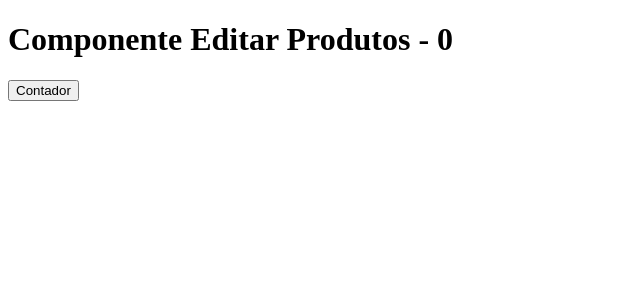
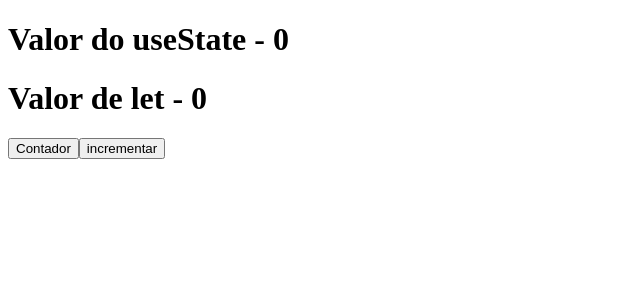
Before and after one commit to LuizHNR/2-semestre-Front, a React (Vite) app in the folder aula-07-2sem/aula07/: page /editar/produtos/1 in a window 1280 px wide. Shown: the top 300 px of the page, without its empty margins (0-640 px from the left). Built offline with nearby package versions, Linux system fonts and the light colour scheme.

Commit message:
useEffect

```diff
--- a/aula-07-2sem/aula07/src/routes/EditarProdutos/index.tsx
+++ b/aula-07-2sem/aula07/src/routes/EditarProdutos/index.tsx
@@ -1,5 +1,4 @@
-import { useState } from "react";
-import { useParams } from "react-router-dom";
+import { useEffect, useState } from "react";
 
 export default function EditarProdutos(){
 
@@ -17,17 +16,28 @@ export default function EditarProdutos(){
     //     msg = "A informação passada está incorreta";
     // }
 
-    const[count, setCount] = useState(0);
+    const[count, setCount] = useState<number>(0);
+    let numero = 0;
 
     const incrementaNumero = () => {
-
+        numero+=1;
+        console.log(numero);
+        return numero;
     }
 
+    useEffect(()=>{
+
+        incrementaNumero();
+        console.log("Executou")
+
+    },[count]);
 
     return(
         <div>
-            <h1>Componente Editar Produtos - {count} </h1>
+            <h1>Valor do useState - {count} </h1>
+            <h1>Valor de let - {numero}</h1>
             <button onClick={()=> setCount(count+1)}>Contador</button>
+            <button onClick={()=> incrementaNumero()}>incrementar</button>
         </div>
     );
 }
```
